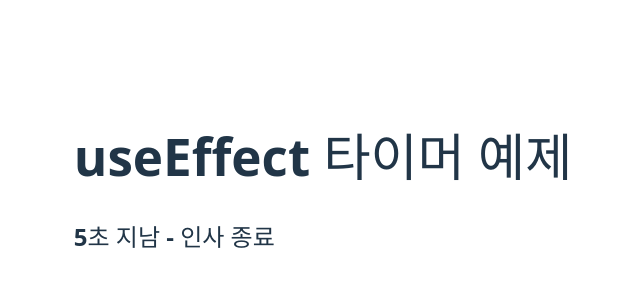
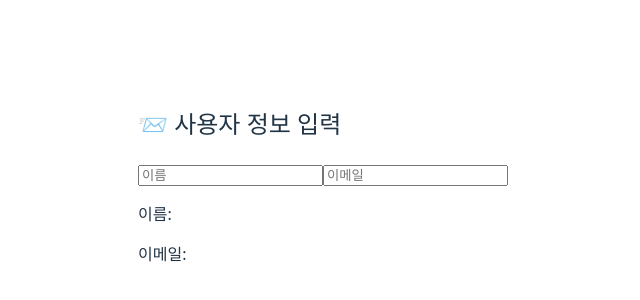
Before and after one commit to Jeontaesu/react-app, a React (Vite) app: page / in a window 1280 px wide. Shown: the part 216-516 px from the top of the page, without its empty margins (317-957 px from the left). Built offline with nearby package versions, Linux system fonts and the light colour scheme.

Commit message:
커스텀 Hook 기초 만들기

```diff
--- a/src/App.jsx
+++ b/src/App.jsx
@@ -1,10 +1,9 @@
-import GreetingTimer from "./components/GreetingTimer";
+import InputForm from "./components/InputForm";
 
 function App() {
     return (
         <div>
-            <h1>useEffect 타이머 예제</h1>
-            <GreetingTimer />
+            <InputForm />
         </div>
     );
 }
--- /dev/null
+++ b/src/components/InputForm.jsx
@@ -0,0 +1,16 @@
+import useInput from "../hooks/useInput";
+
+export default function InputForm() {
+    const [name, onNameChange] = useInput("");
+    const [email, onEmailChange] = useInput("");
+
+    return (
+        <div>
+            <h2>📨 사용자 정보 입력</h2>
+            <input type="text" placeholder="이름" value={name} onChange={onNameChange} />
+            <input type="email" placeholder="이메일" value={email} onChange={onEmailChange} />
+            <p>이름: {name}</p>
+            <p>이메일: {email}</p>
+        </div>
+    );
+}
--- /dev/null
+++ b/src/hooks/useInput.js
@@ -0,0 +1,11 @@
+import { useState } from "react";
+
+export default function useInput(initialValue = "") {
+    const [value, setValue] = useState(initialValue);
+
+    const onChange = (e) => {
+        setValue(e.target.value);
+    };
+
+    return [value, onChange];
+}
```
